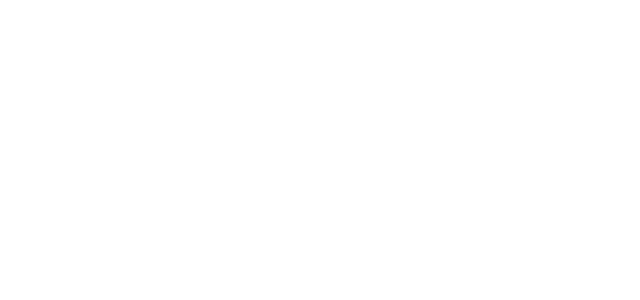
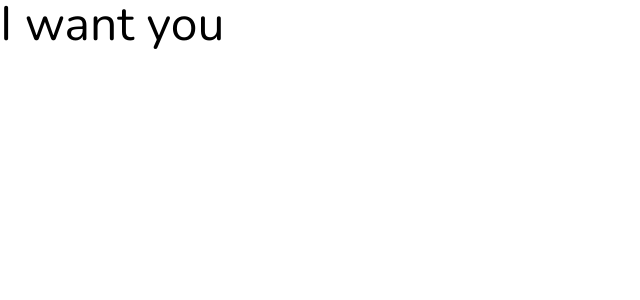
Before and after one commit to Islam-Parchiev/nextjs-prismic, a Next.js app: page / in a window 1280 px wide. Shown: the top 300 px of the page, without its empty margins (0-640 px from the left). Built offline with nearby package versions, Linux system fonts and the light colour scheme.

Commit message:
feat: Added Fonts and cleared boilerplate

```diff
--- a/src/app/globals.css
+++ b/src/app/globals.css
@@ -1,27 +1,3 @@
 @tailwind base;
 @tailwind components;
 @tailwind utilities;
-
-:root {
-  --background: #ffffff;
-  --foreground: #171717;
-}
-
-@media (prefers-color-scheme: dark) {
-  :root {
-    --background: #0a0a0a;
-    --foreground: #ededed;
-  }
-}
-
-body {
-  color: var(--foreground);
-  background: var(--background);
-  font-family: Arial, Helvetica, sans-serif;
-}
-
-@layer utilities {
-  .text-balance {
-    text-wrap: balance;
-  }
-}
--- a/src/app/layout.tsx
+++ b/src/app/layout.tsx
@@ -1,22 +1,24 @@
 import type { Metadata } from "next";
-import localFont from "next/font/local";
+import {Nunito,Nunito_Sans} from "next/font/google";
+import clsx from "clsx";
 import "./globals.css";
 
-const geistSans = localFont({
-  src: "./fonts/GeistVF.woff",
-  variable: "--font-geist-sans",
-  weight: "100 900",
-});
-const geistMono = localFont({
-  src: "./fonts/GeistMonoVF.woff",
-  variable: "--font-geist-mono",
-  weight: "100 900",
-});
 
 export const metadata: Metadata = {
   title: "Create Next App",
   description: "Generated by create next app",
 };
+
+const nunito = Nunito({
+  subsets: ["latin"],
+  variable:"--font-nunito",
+  display: "swap",
+});
+const nunitoSans = Nunito_Sans({
+  subsets: ["latin"],
+  variable:"--font-nunito-sans",
+  display: "swap",
+});
 
 export default function RootLayout({
   children,
@@ -26,7 +28,7 @@
   return (
     <html lang="en">
       <body
-        className={`${geistSans.variable} ${geistMono.variable} antialiased`}
+        className={clsx(nunito.variable, nunitoSans.variable)}
       >
         {children}
       </body>
--- a/src/app/page.tsx
+++ b/src/app/page.tsx
@@ -2,101 +2,8 @@
 
 export default function Home() {
   return (
-    <div className="grid grid-rows-[20px_1fr_20px] items-center justify-items-center min-h-screen p-8 pb-20 gap-16 sm:p-20 font-[family-name:var(--font-geist-sans)]">
-      {/* <main className="flex flex-col gap-8 row-start-2 items-center sm:items-start">
-        <Image
-          className="dark:invert"
-          src="https://nextjs.org/icons/next.svg"
-          alt="Next.js logo"
-          width={180}
-          height={38}
-          priority
-        />
-        <ol className="list-inside list-decimal text-sm text-center sm:text-left font-[family-name:var(--font-geist-mono)]">
-          <li className="mb-2">
-            Get started by editing{" "}
-            <code className="bg-black/[.05] dark:bg-white/[.06] px-1 py-0.5 rounded font-semibold">
-              src/app/page.tsx
-            </code>
-            .
-          </li>
-          <li>Save and see your changes instantly.</li>
-        </ol>
-
-        <div className="flex gap-4 items-center flex-col sm:flex-row">
-          <a
-            className="rounded-full border border-solid border-transparent transition-colors flex items-center justify-center bg-foreground text-background gap-2 hover:bg-[#383838] dark:hover:bg-[#ccc] text-sm sm:text-base h-10 sm:h-12 px-4 sm:px-5"
-            href="https://vercel.com/new?utm_source=create-next-app&utm_medium=appdir-template-tw&utm_campaign=create-next-app"
-            target="_blank"
-            rel="noopener noreferrer"
-          >
-            <Image
-              className="dark:invert"
-              src="https://nextjs.org/icons/vercel.svg"
-              alt="Vercel logomark"
-              width={20}
-              height={20}
-            />
-            Deploy now
-          </a>
-          <a
-            className="rounded-full border border-solid border-black/[.08] dark:border-white/[.145] transition-colors flex items-center justify-center hover:bg-[#f2f2f2] dark:hover:bg-[#1a1a1a] hover:border-transparent text-sm sm:text-base h-10 sm:h-12 px-4 sm:px-5 sm:min-w-44"
-            href="https://nextjs.org/docs?utm_source=create-next-app&utm_medium=appdir-template-tw&utm_campaign=create-next-app"
-            target="_blank"
-            rel="noopener noreferrer"
-          >
-            Read our docs
-          </a>
-        </div>
-      </main>
-      <footer className="row-start-3 flex gap-6 flex-wrap items-center justify-center">
-        <a
-          className="flex items-center gap-2 hover:underline hover:underline-offset-4"
-          href="https://nextjs.org/learn?utm_source=create-next-app&utm_medium=appdir-template-tw&utm_campaign=create-next-app"
-          target="_blank"
-          rel="noopener noreferrer"
-        >
-          <Image
-            aria-hidden
-            src="https://nextjs.org/icons/file.svg"
-            alt="File icon"
-            width={16}
-            height={16}
-          />
-          Learn
-        </a>
-        <a
-          className="flex items-center gap-2 hover:underline hover:underline-offset-4"
-          href="https://vercel.com/templates?framework=next.js&utm_source=create-next-app&utm_medium=appdir-template-tw&utm_campaign=create-next-app"
-          target="_blank"
-          rel="noopener noreferrer"
-        >
-          <Image
-            aria-hidden
-            src="https://nextjs.org/icons/window.svg"
-            alt="Window icon"
-            width={16}
-            height={16}
-          />
-          Examples
-        </a>
-        <a
-          className="flex items-center gap-2 hover:underline hover:underline-offset-4"
-          href="https://nextjs.org?utm_source=create-next-app&utm_medium=appdir-template-tw&utm_campaign=create-next-app"
-          target="_blank"
-          rel="noopener noreferrer"
-        >
-          <Image
-            aria-hidden
-            src="https://nextjs.org/icons/globe.svg"
-            alt="Globe icon"
-            width={16}
-            height={16}
-          />
-          Go to nextjs.org →
-        </a>
-      </footer> */}
-      {/* 12:00 */}
+    <div className="">
+      <h1 className="font-display text-5xl">I want you</h1>
     </div>
   );
 }
--- a/tailwind.config.ts
+++ b/tailwind.config.ts
@@ -8,10 +8,10 @@
   ],
   theme: {
     extend: {
-      colors: {
-        background: "var(--background)",
-        foreground: "var(--foreground)",
-      },
+      fontFamily: {
+        body:["var(--font-nunito-sans)"],
+        display:["var(--font-nunito)"],
+      }
     },
   },
   plugins: [],
```
Also changed, not shown: package.json (+6 -5 lines), 1 other file (tests, documents, lock files or other folders).
